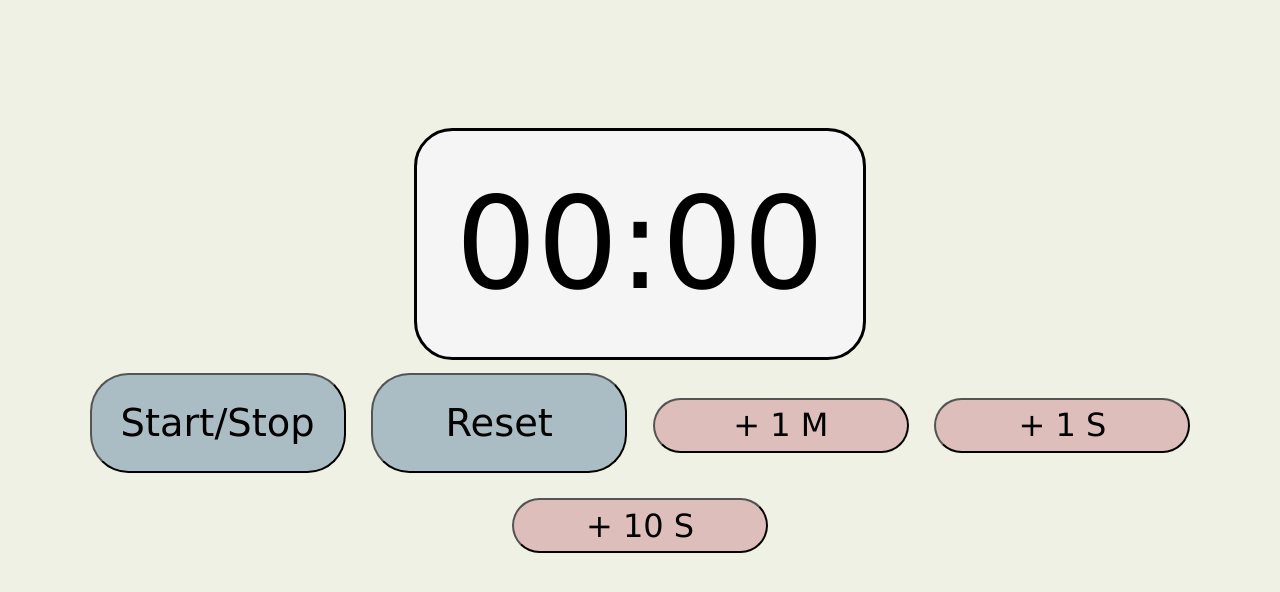
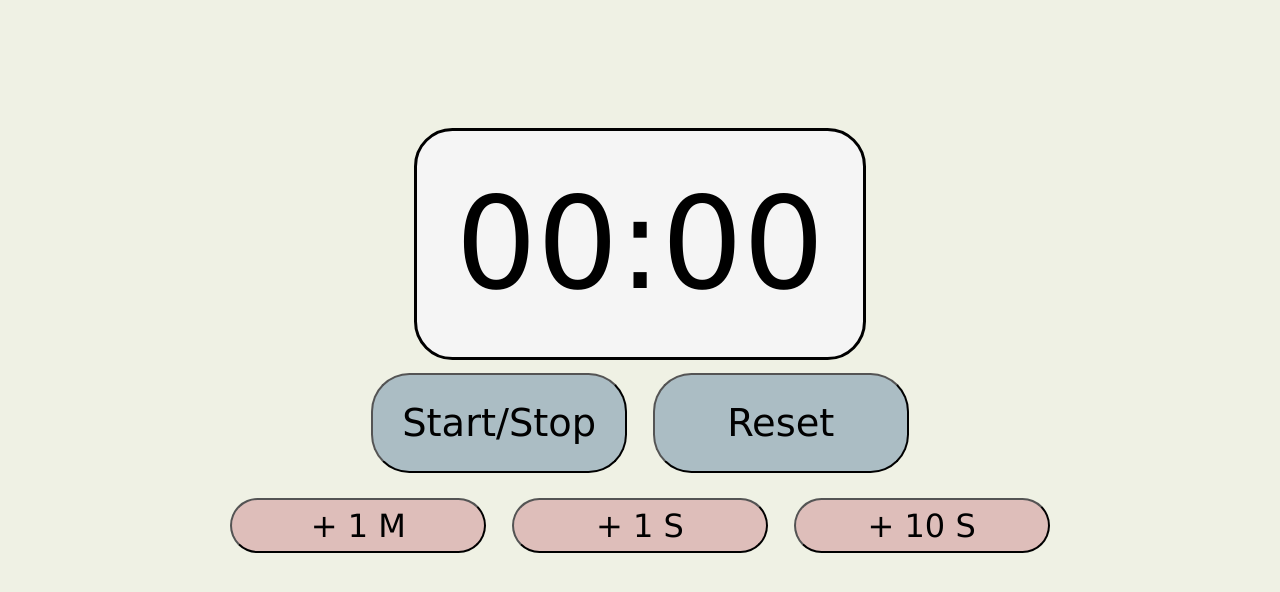
Before and after one commit to premavasu23/timer-project, a React (Create React App) app: page / in a window 1280 px wide. Shown: the top 592 px of the page. Built offline with nearby package versions, Linux system fonts and the light colour scheme.

Commit message:
Update errors in time display

```diff
--- a/src/App.js
+++ b/src/App.js
@@ -18,13 +18,13 @@ function App() {
   const add1Sec = (() => {
     date.setSeconds(date.getSeconds() + 1);
     setDate(date)
-    setDisplayTime(String(date.getMinutes()).padStart(2, "0") + ":" + date.getSeconds())
+    setDisplayTime(String(date.getMinutes()).padStart(2, "0") + ":" + String(date.getSeconds()).padStart(2, "0"))
   })
 
   const add1Min = (() => {
     date.setMinutes(date.getMinutes() + 1);
     setDate(date)
-    setDisplayTime(String(date.getMinutes()).padStart(2, "0") + ":" + date.getSeconds())
+    setDisplayTime(String(date.getMinutes()).padStart(2, "0") + ":" + String(date.getSeconds()).padStart(2, "0"))
   })
 
   const resetTimer = (() => {
@@ -59,7 +59,10 @@ function App() {
 
   const updateIfCountingDown = (() => {
     if (isCountingDown === false) {
-      setIsCountingDown(true);
+      // ensure we don't count down from 00:00 --> 59:59
+      if(displayTime !== "00:00") {
+        setIsCountingDown(true);
+      }
     } else {
       setIsCountingDown(false)
     }
@@ -68,12 +71,17 @@ function App() {
   return (
     <div className="App">
       <p className="time-display">{displayTime}</p>
+
+      <div>
       <button className="major-button" onClick={updateIfCountingDown}>Start/Stop</button>
       <button className="major-button" onClick={resetTimer}>Reset</button>
+      </div>
 
+      <div>
       <button className="minor-button" onClick={add1Min}>+ 1 M</button>
       <button className="minor-button" onClick={add1Sec}>+ 1 S</button>
       <button className="minor-button" onClick={add10Sec}>+ 10 S</button>
+      </div>
     </div>
   );
 }
```
